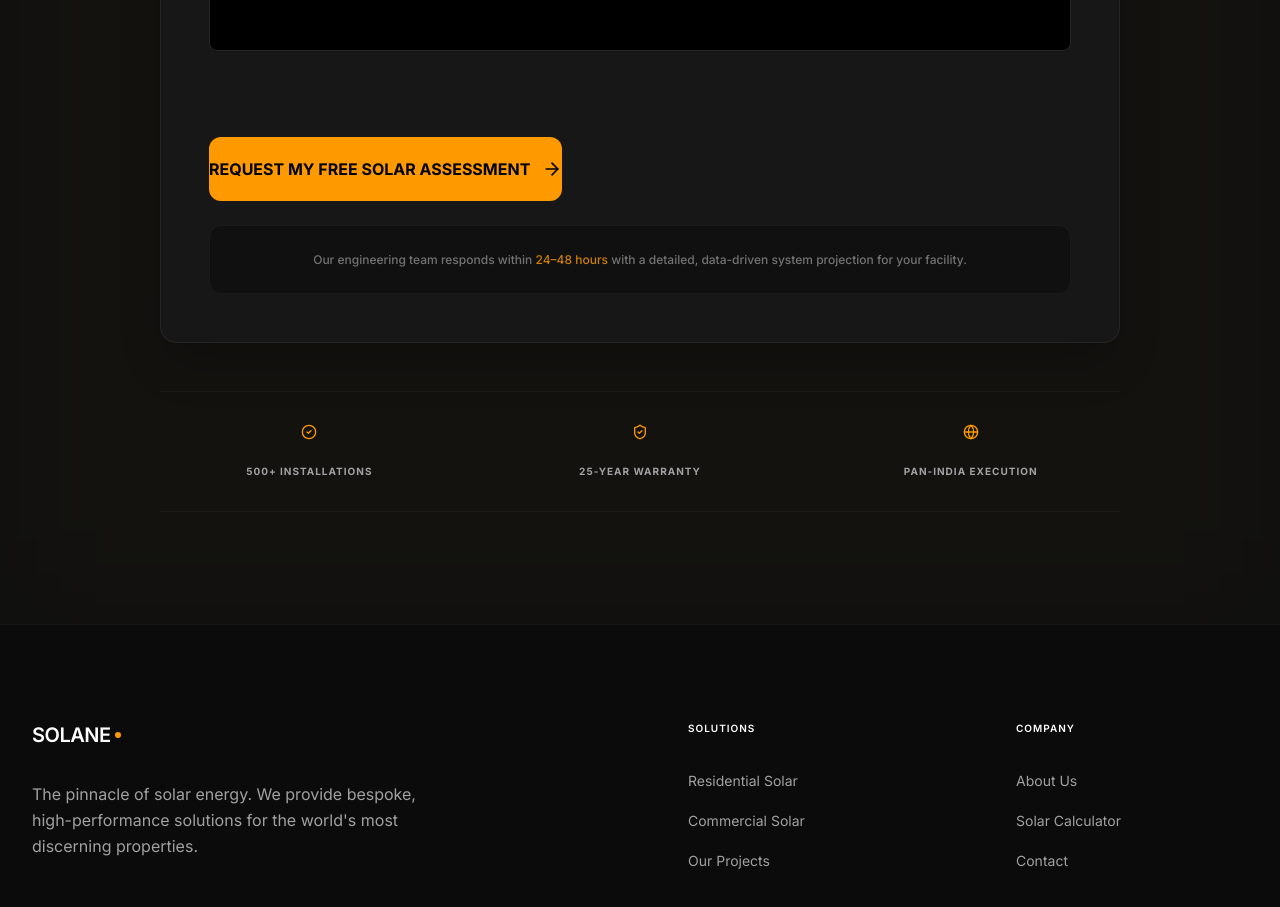
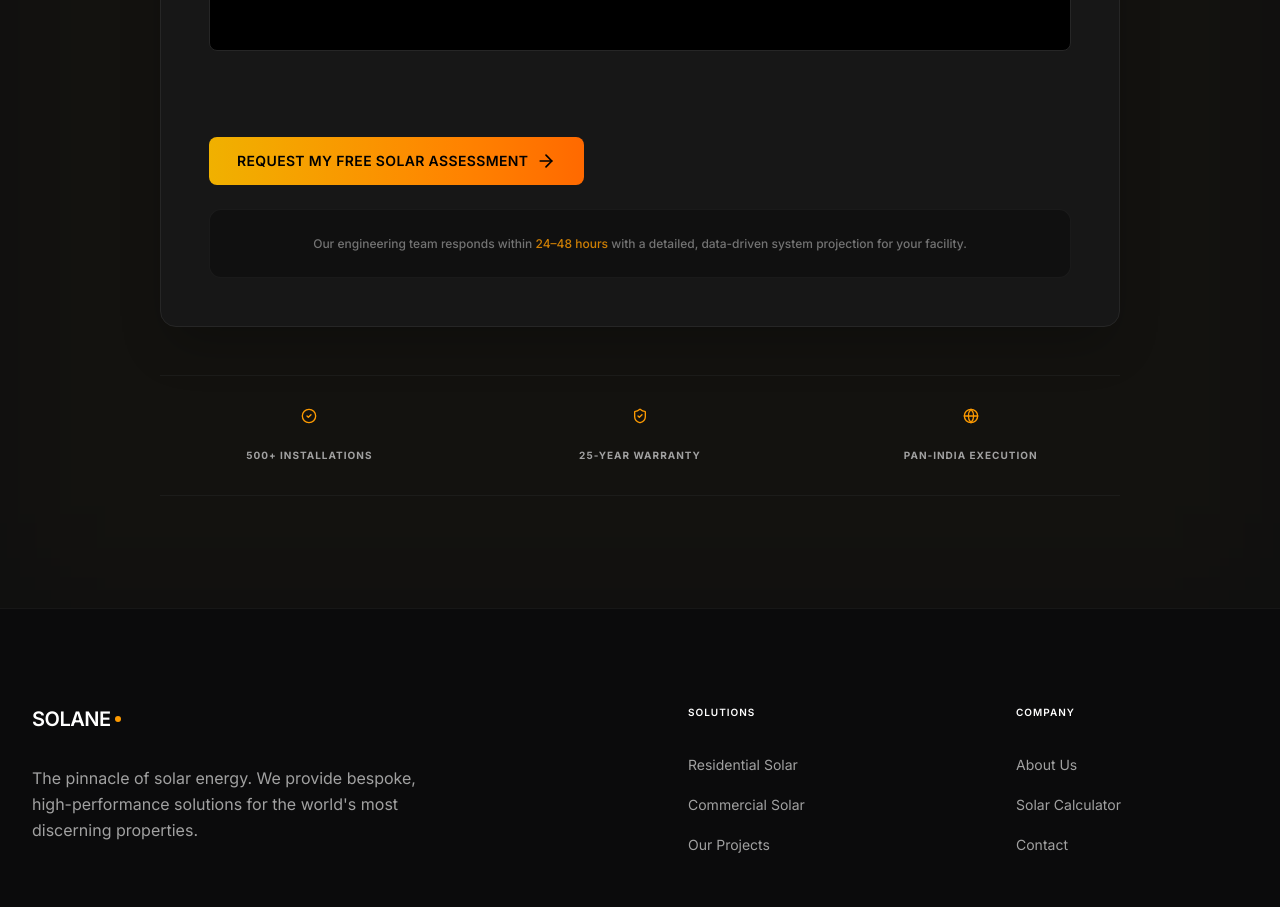
Before and after one commit to valomeshwa-dot/solane-website, a Next.js app: page /assessment in a window 1280 px wide. Shown: the part 1960-2867 px from the top of the page. Built offline with nearby package versions, Linux system fonts and the light colour scheme.

Commit message:
Assessment CTA button styles updated for tighter proportions

```diff
--- a/app/assessment/page.tsx
+++ b/app/assessment/page.tsx
@@ -208,7 +208,14 @@ export default function AssessmentPage() {
                                         }}
                                         whileTap={{ scale: 0.96 }}
                                         transition={{ duration: 0.25 }}
-                                        className="w-full bg-amber-500 hover:bg-amber-600 text-black font-bold py-5 rounded-xl border-none text-base transition-colors flex items-center justify-center gap-3"
+                                        className="
+                                            inline-flex items-center justify-center gap-2
+                                            px-7 py-3.5
+                                            text-sm font-semibold tracking-wide
+                                            rounded-lg
+                                            bg-gradient-to-r from-yellow-500 to-orange-500
+                                            text-black
+                                        "
                                     >
                                         REQUEST MY FREE SOLAR ASSESSMENT <ArrowRight className="w-5 h-5" />
                                     </motion.button>
```
Also changed, not shown: 1 other file (tests, documents, lock files or other folders).
